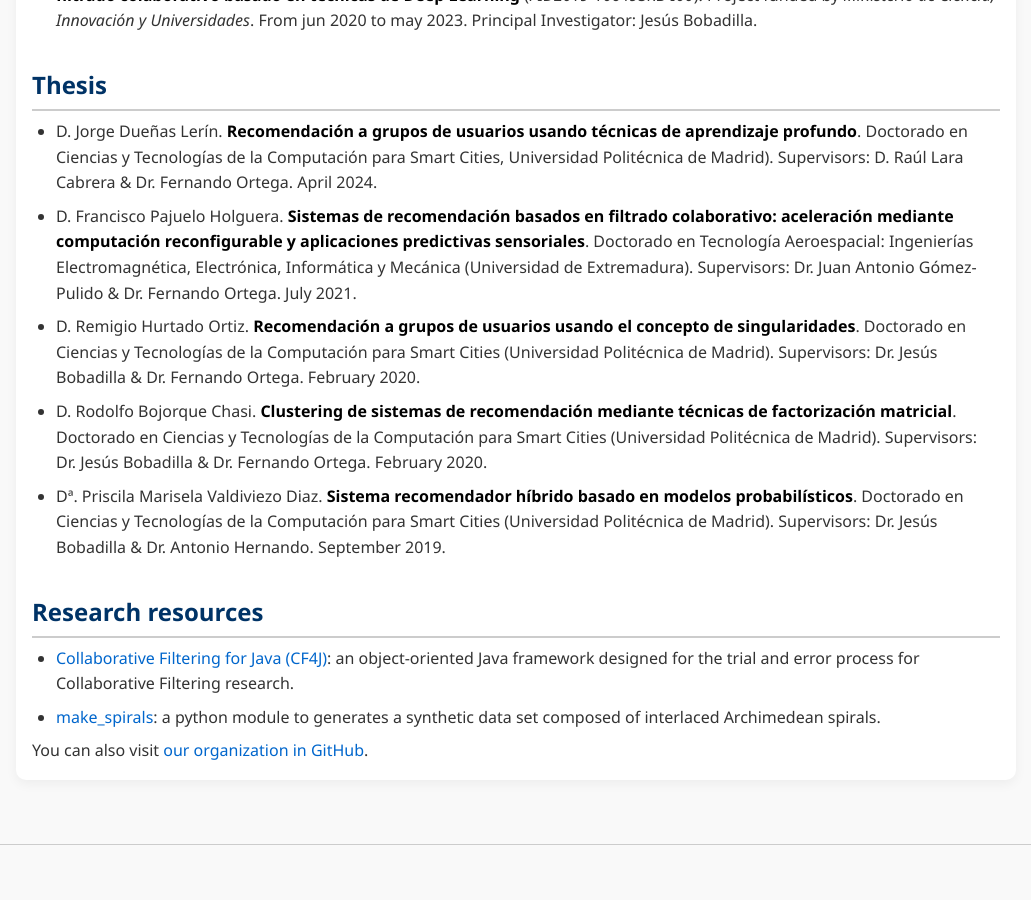
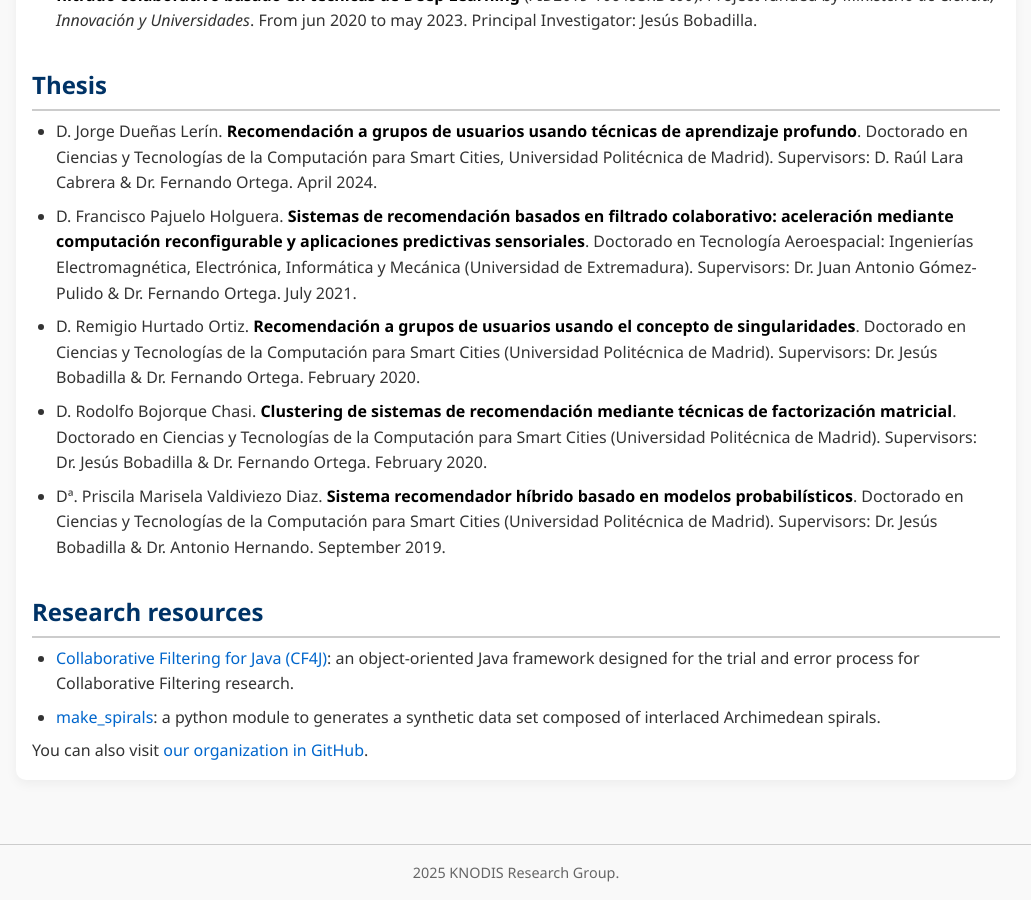
Before and after one commit to KNODIS-Research-Group/knodis-research-group.github.io, a Jekyll site: the page built from index.md, in a window 1280 px wide and 900 px high, scrolled down 3414 px. Shown: the whole window, without its empty margins (124-1155 px from the left). Built offline with Jekyll 4.4.1, drawn with Linux system fonts in a browser that asks for light colours; before the commit the page ends 4291 px from its top, so only the background shows below that.

Commit message:
Update default.html

```diff
--- a/_layouts/default.html
+++ b/_layouts/default.html
@@ -13,6 +13,7 @@
     {{ content }}
   </main>
   <footer>
+    2025 KNODIS Research Group.
   </footer>
 </body>
 </html>
```
